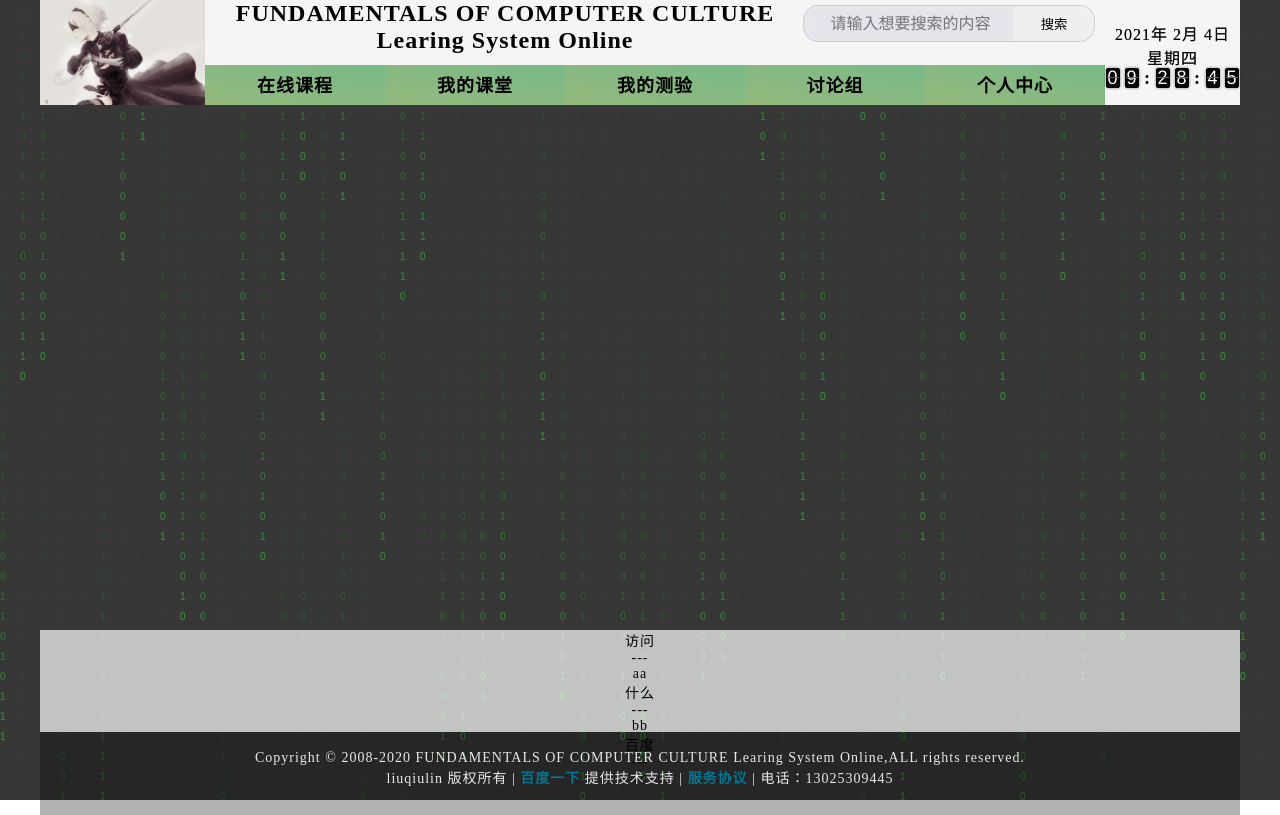
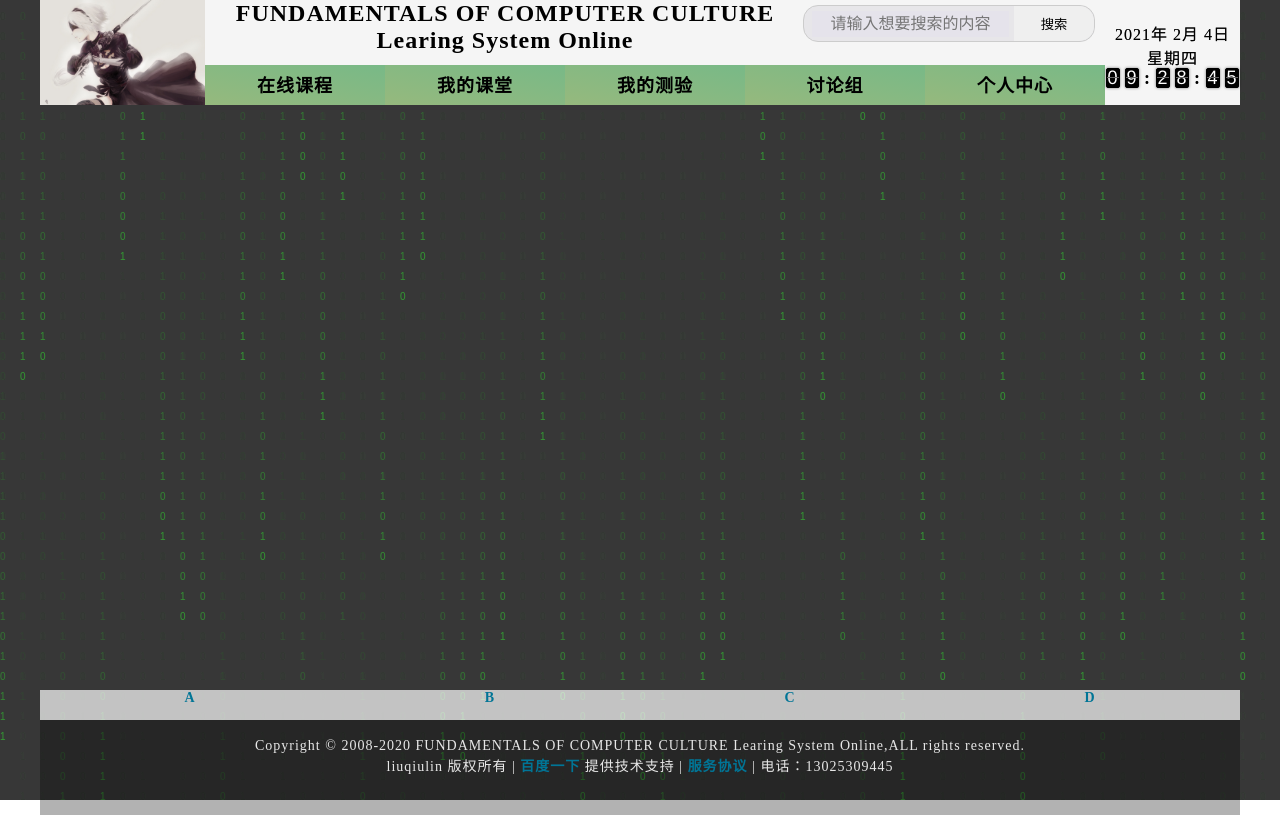
Before and after one commit to HairDontGo/BiyeDesign, a PHP site: page / in a window 1280 px wide. Run offline with PHP 8.4, Linux system fonts and the light colour scheme.

Commit message:
change 2.4.1

```diff
--- a/毕业设计/css/all.css
+++ b/毕业设计/css/all.css
@@ -2,7 +2,9 @@
 	margin: 0;
 	padding: 0;
 }
-
+body::-webkit-scrollbar{
+  width:0;
+}
 img {
 	border: 0;
 }
--- a/毕业设计/css/footer.css
+++ b/毕业设计/css/footer.css
@@ -1,6 +1,6 @@
-footer{
+footer {
 	width: 1200px;
-	height: 170px;
+	height: 110px;
 	text-align: center;
 	position: absolute;
 	position: -webkit-sticky;
@@ -9,17 +9,48 @@ footer{
 	background-color: transparent;
 	font-size: 14px;
 }
-#footer_top{
+
+#footer_top {
 	width: 1200px;
-	height: 60%;
-	background: rgba(255,255,255, 0.7) 100% 100%;
+	height: 30px;
+	background: rgba(255, 255, 255, 0.7) 100% 100%;
+}
 
+.footer_nav {
+	float: left;
+	width: 300px;
+	height: 30px;
+	display: block;
 }
-#footer_bottom{
-	padding-top:15px;
+
+.ValueMenu {
+	display: none;
+	list-style: none;
+	position: absolute;
+	bottom: 5px;
+}
+.ft_nav_st{
+	line-height: 30px;
+}
+.ft_nav_st:hover .ValueMenu {
+	display: block;
+	padding: 0 auto;
+	margin: 0 auto;
+	border-radius: 5px;
+	width: 100px;
+	height: auto;
+	background-color: #000000;
+}
+
+.active {}
+
+.disable {}
+
+#footer_bottom {
+	padding-top: 15px;
 	width: 1200px;
-	height: 40%;
+	height: 80px;
 	color: #e7e7e7;
-	background: rgba(0,0,0,0.3) 100% 100%;
+	background: rgba(0, 0, 0, 0.3) 100% 100%;
 	line-height: 150%;
 }
--- /dev/null
+++ b/毕业设计/footer.html
@@ -0,0 +1,80 @@
+<!DOCTYPE html>
+<html>
+	<head>
+		<meta charset="utf-8" />
+		<title></title>
+		<link rel="stylesheet" type="text/css" href="./css/all.css" />
+		<link rel="stylesheet" type="text/css" href="./css/footer.css"/>
+		<script src="./js/vue.js"></script>
+	</head>
+	<body>
+		<footer>
+			<div id="footer_top">
+				<ul v-for="(value,index) in bottomList"
+					:key='index' class="footer_nav">
+					<li class=".ft_nav_st">
+						<a href="#"
+						:class="{active:current === index,disable:value.flag}"
+						@click="change(index)">
+						{{value.title}}</a></li>
+						<ul class="ValueMenu" v-if="value.flag">
+							<li v-for="message in value.message"
+							:key='message'
+							@click="change(index)">
+								<a href="#">{{message}}</a>
+							</li>
+						</ul>
+
+				</ul>
+			</div>
+			<script>
+				new Vue({
+					el:'#footer_top',
+					data:{
+						bottomList:[
+							{
+								title:'A',
+								flag:false,
+								message:[],
+							},
+							{
+								title:'B',
+								flag:true,
+								message:[
+									'b',
+									'bb',
+									'bbb',
+									'bbbb',
+								],
+							},
+							{
+								title:'C',
+								flag:true,
+								message:[
+									'c',
+									'cc',
+									'ccc',
+								]
+							},
+							{
+								title:'D',
+								flag:false,
+								message:[],
+							}
+						],
+						current:0
+					},
+					methods:{
+						change(index){
+							this.current=index;
+						}
+					}
+				})
+			</script>
+			<div id="footer_bottom">
+				<p><span>Copyright © 2008-2020 FUNDAMENTALS OF COMPUTER CULTURE Learing System Online,ALL rights reserved.</span></p>
+				<p> <span> liuqiulin 版权所有 </span> | <a href="http://www.baidu.com" target="_blank">百度一下</a> 提供技术支持 | <a href="#">服务协议</a> | 电话：13025309445</p>
+			</div>
+		</footer>
+	</body>
+</html>
--- a/毕业设计/footer.php
+++ /dev/null
@@ -1,39 +0,0 @@
-<!DOCTYPE html>
-<html>
-	<head>
-		<meta charset="utf-8" />
-		<title></title>
-		<link rel="stylesheet" type="text/css" href="./css/all.css" />
-		<link rel="stylesheet" type="text/css" href="./css/footer.css"/>
-		<script src="./js/vue.js"></script>
-	</head>
-	<body>
-		<footer>
-			<div id="footer_top">
-				<div v-for="(li,ul) in ul">
-					<ul >
-						{{ul}}
-						<li>---</li>
-						<li>{{li}}</li>
-					</ul>
-				</div>
-			</div>
-			<script>
-				new Vue({
-					el:'#footer_top',
-					data:{
-						ul:{
-								访问:'aa',
-								什么:'bb',
-								百度:'cc',
-						}
-					}
-				})
-			</script>
-			<div id="footer_bottom">
-				<p><span>Copyright © 2008-2020 FUNDAMENTALS OF COMPUTER CULTURE Learing System Online,ALL rights reserved.</span></p>
-				<p> <span> liuqiulin 版权所有 </span> | <a href="http://www.baidu.com" target="_blank">百度一下</a> 提供技术支持 | <a href="#">服务协议</a> | 电话：13025309445</p>
-			</div>
-		</footer>
-	</body>
-</html>
--- a/毕业设计/index.php
+++ b/毕业设计/index.php
@@ -12,8 +12,8 @@
 	<body >
 		<canvas id="matrix"></canvas>
 		<script src="./js/bg.js" type="text/javascript" charset="utf-8"></script>
-		<?php include "./header.php"; ?>
-		<?php include "./footer.php"; ?>
+		<?php include "./header.html"; ?>
+		<?php include "./footer.html"; ?>
 
 	</body>
 </html>
```
Also changed, not shown: 毕业设计/header.html (renamed from 毕业设计/header.php).
